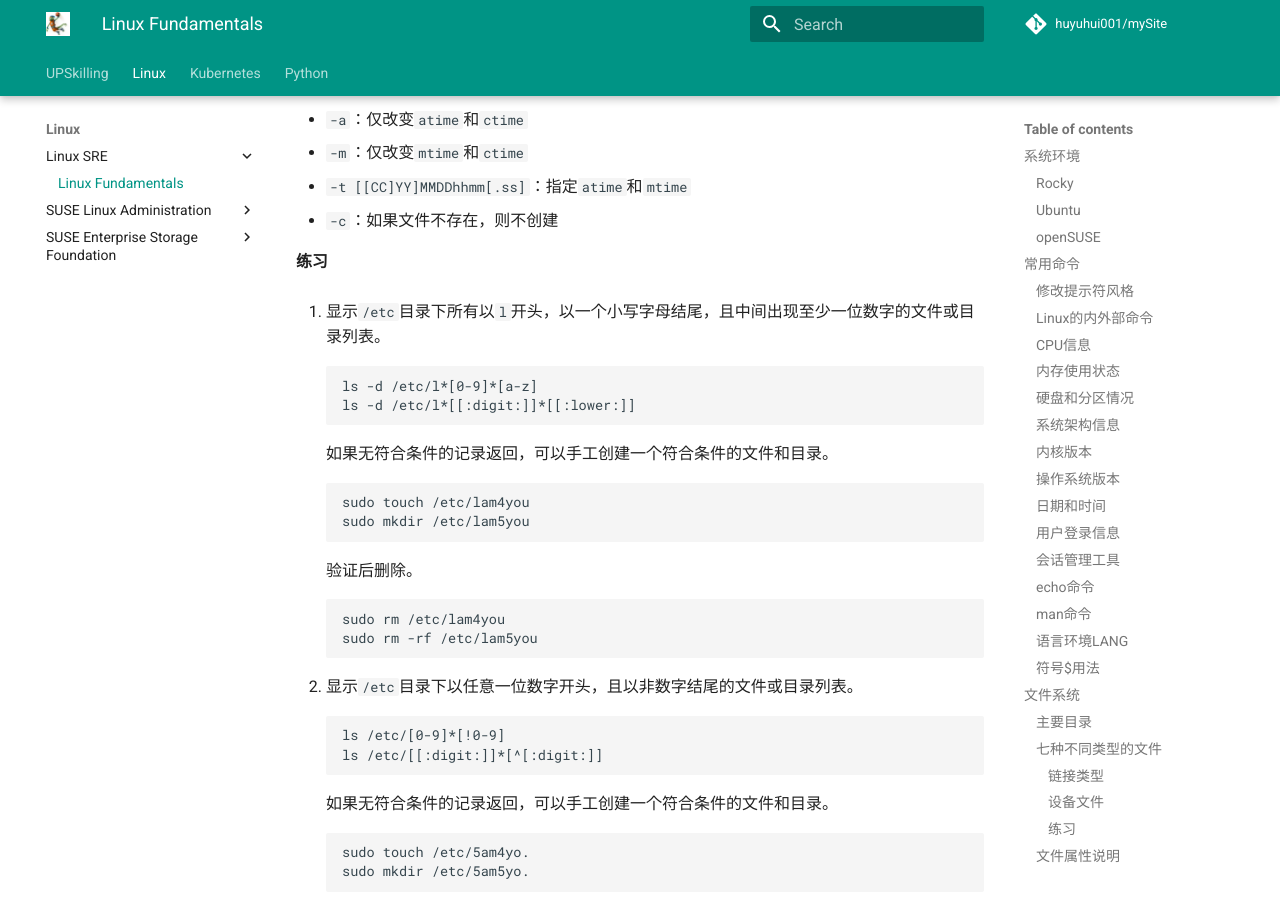
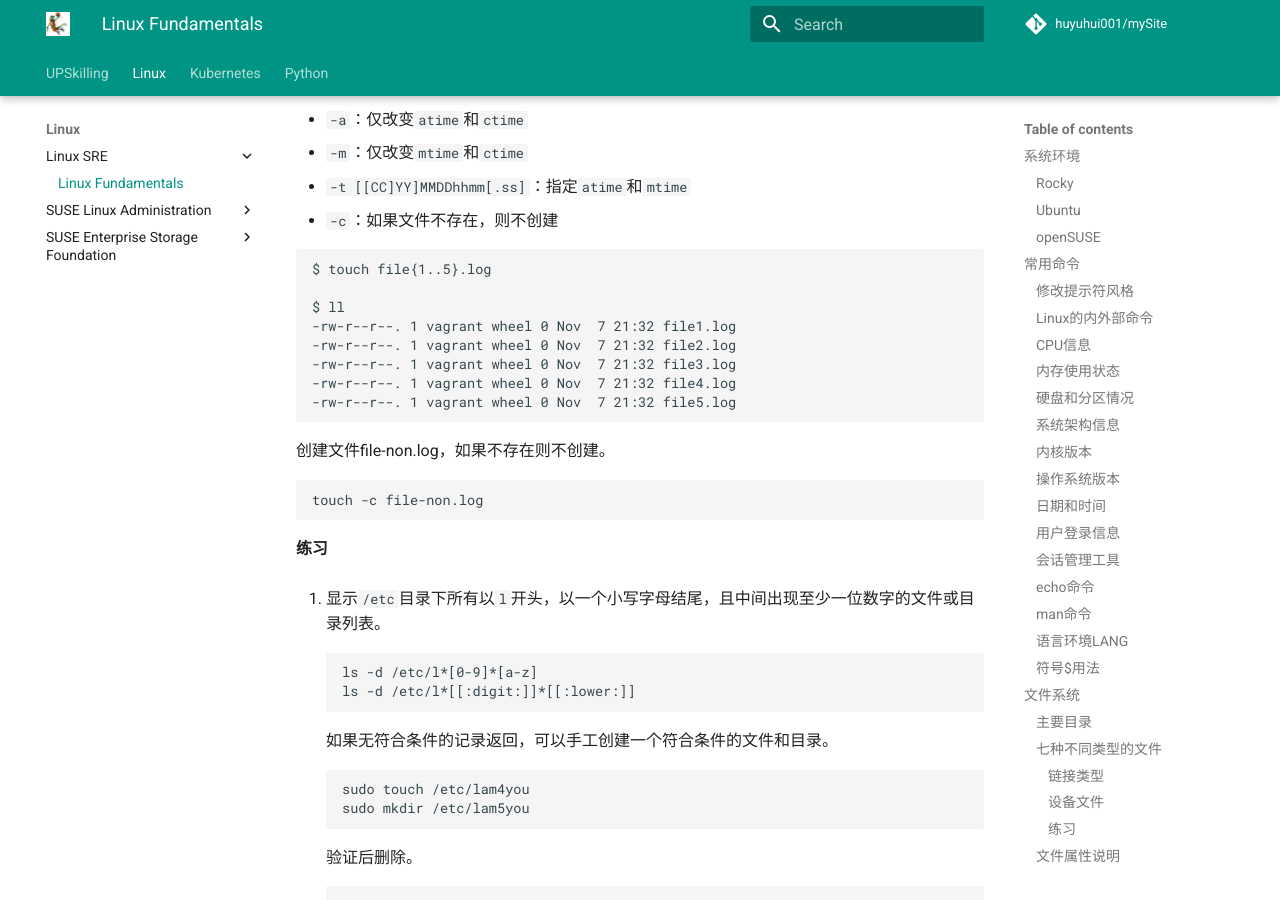
Before and after one commit to huyuhui001/mySite, an MkDocs documentation site: the page built from docs/linux/SRE/01-fundamentals.md, in a window 1280 px wide and 900 px high, scrolled down 38292 px. Built offline with MkDocs 1.6.1 and Material for MkDocs 9.7.7, drawn with Linux system fonts in a browser that asks for light colours; comment, search, counter and statistics services are not loaded.

Commit message:
Documentation

````diff
--- a/docs/linux/SRE/01-fundamentals.md
+++ b/docs/linux/SRE/01-fundamentals.md
@@ -1647,12 +1647,21 @@ file_c.txt  file_F.txt  file_j.txt  file_M.txt  file_q.txt  file_T.txt  file_x.t
 * `-c`：如果文件不存在，则不创建
 
 
-
-
-
-
-
-
+```
+$ touch file{1..5}.log
+
+$ ll
+-rw-r--r--. 1 vagrant wheel 0 Nov  7 21:32 file1.log
+-rw-r--r--. 1 vagrant wheel 0 Nov  7 21:32 file2.log
+-rw-r--r--. 1 vagrant wheel 0 Nov  7 21:32 file3.log
+-rw-r--r--. 1 vagrant wheel 0 Nov  7 21:32 file4.log
+-rw-r--r--. 1 vagrant wheel 0 Nov  7 21:32 file5.log
+```
+
+创建文件file-non.log，如果不存在则不创建。
+```
+touch -c file-non.log
+```
 
 
 
````
